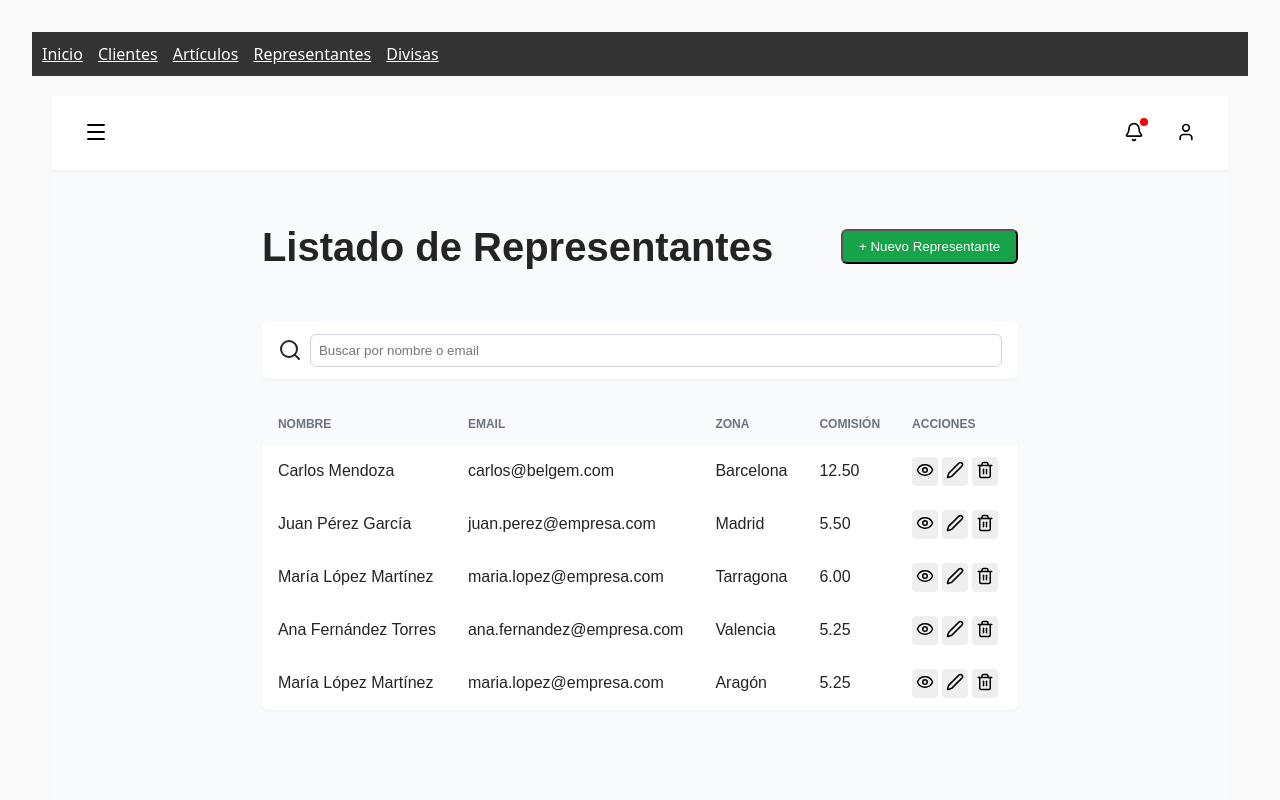
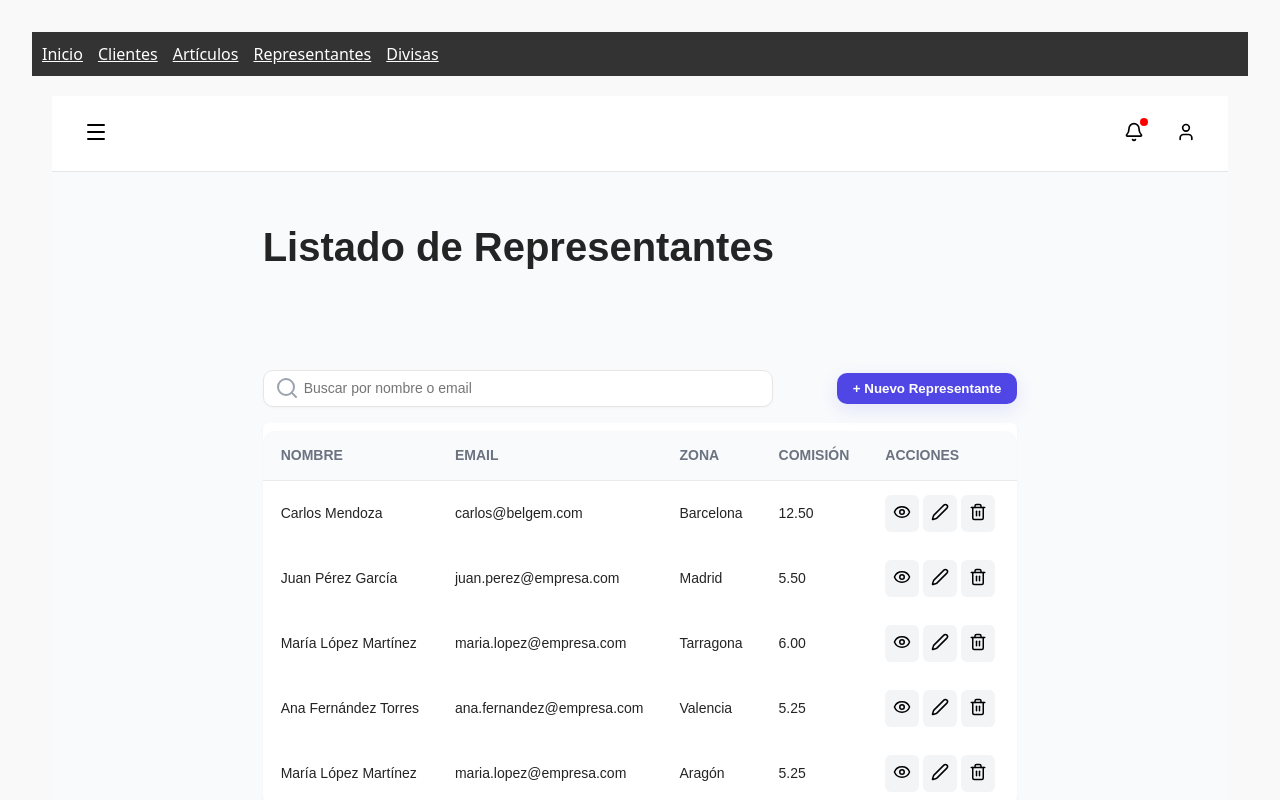
Before and after one commit to Anqi-21Y/Practica_Belgem_Front, a React (Vite) app: page /representantes in a window 1280 px wide. Shown: the top 800 px of the page. Built offline with nearby package versions, Linux system fonts and the light colour scheme.

Commit message:
feat(representantes): search input y estilo lupa igual que Artículos

```diff
--- a/src/pages/Representantes.jsx
+++ b/src/pages/Representantes.jsx
@@ -1,6 +1,6 @@
 import React, { useState } from "react";
 import { Eye, Edit2, Trash2, Search } from 'lucide-react';
-import { Home, Package, Users, DollarSign, Menu, Bell, User } from 'lucide-react';
+import {  Menu, Bell, User } from 'lucide-react';
 import './representantes.css';
 
 
@@ -8,7 +8,6 @@ export default function ListaRepresentantes() {
 
   //Inicializar el estado del cuadro de búsqueda a una cadena vacía
   const [search, setSearch] = useState('');
-
   const [sidebarOpen, setSidebarOpen] = useState(false);
 
   //datos de la lista(iniciar la lista y guardar todos los datos de repres)
@@ -130,14 +129,122 @@ export default function ListaRepresentantes() {
     setShowForm(true);
   };
 
+    // estilos locales para que la lupa sea igual que Articulos
+     const styles = `
+    /* Contenedor central (igual que la tarjeta de Artículos) */
+    .page-card {
+      max-width: 980px; /* CAMBIO: ancho de la 'card' principal; ajústalo si quieres */
+      margin: 0 auto;   /* CAMBIO: centra todo */
+      padding: 24px;    /* espacio interior similar a Artículos */
+    }
 
+    /* Toolbar: buscador + botón (responsive) */
+    .toolbar {
+      display: flex;
+      flex-direction: column;
+      gap: 1rem;
+      align-items: stretch;
+      margin-bottom: 1rem;
+    }
+    @media (min-width: 640px) {
+      .toolbar {
+        flex-direction: row;
+        align-items: center;
+        justify-content: space-between;
+      }
+    }
+
+    /* Search: reproduce exactamente la lupa de Artículos */
+    .search-container {
+      position: relative;
+      width: 100%;
+      max-width: 600px; /* CAMBIO: controla ancho del input, ajústalo */
+    }
+    @media (min-width: 640px) {
+      .search-container { width: 60%; } /* en pantallas >=640px ocupa 60% del page-card */
+    }
+
+    .search-icon {
+      position: absolute;
+      left: 0.75rem; /* same as left-3 */
+      top: 50%;
+      transform: translateY(-50%);
+      color: #9ca3af; /* gray-400 */
+      pointer-events: none;
+    }
+
+    .search-input {
+      width: 100%;
+      padding: 0.6rem 1rem 0.6rem 2.5rem; /* pl-10 pr-4 py-2 -> control de altura */
+      border: 1px solid #e6e6e6; /* ligero */
+      border-radius: 10px; /* rounded-lg más suave */
+      box-shadow: 0 1px 2px rgba(0,0,0,0.03);
+      transition: border-color 0.15s, box-shadow 0.15s;
+      font-size: 14px;
+      background-color: #fff;
+      outline: none;
+    }
+    .search-input:focus {
+      border-color: #4f46e5; /* morado */
+      box-shadow: 0 8px 20px rgba(79,70,229,0.06);
+    }
+
+    /* Botón nuevo: igual color y tamaño que Artículos */
+    .btn-new {
+      display: inline-flex;
+      align-items: center;
+      gap: 0.5rem;
+      padding: 8px 16px;
+      border-radius: 10px;
+      background-color: #4f46e5; /* morado igual que Artículos */
+      color: white;
+      border: none;
+      font-weight: 600;
+      cursor: pointer;
+      box-shadow: 0 6px 18px rgba(79,70,229,0.12);
+      white-space: nowrap;
+    }
+
+    /* Card para la tabla: sombra/rounded igual que Artículos */
+    .table-card {
+      background-color: #fff;
+      border-radius: 12px;
+      box-shadow: 0 20px 25px -5px rgba(0,0,0,0.08);
+      overflow: hidden;
+      margin-top: 8px;
+    }
+
+    .table-card table {
+      width: 100%;
+      border-collapse: collapse;
+    }
+
+    .table-card thead {
+      background-color: #f9fafb;
+      border-bottom: 1px solid #eaeaea;
+    }
+
+    .table-card th, .table-card td {
+      padding: 14px 18px;
+      text-align: left;
+      font-size: 14px;
+    }
+
+    .table-card tbody tr:nth-child(odd) td {
+      background: transparent;
+    }
+
+    .action-buttons { display:flex; gap:8px; justify-content:flex-end; }
+    .btn-action { border-radius:6px; padding:8px; border:none; background:#f3f4f6; cursor:pointer; }
+  `;
 
   return (
 
+
     <div className="layout_Repre">
+      <style>{styles}</style>
 
-
-      {/* Main */}
+      {/* MAIN */}
       <div className="main">
         <header className="header">
           <button onClick={() => setSidebarOpen(!sidebarOpen)} className="icon-btn">
@@ -157,23 +264,41 @@ export default function ListaRepresentantes() {
 
         <main className="content">
           <div className="content-header">
+
             <h1>Listado de Representantes</h1>
-            <button className="btn-green" onClick={handleNew}>+ Nuevo Representante</button>
           </div>
 
           {/* Search */}
-          <div className="search-box">
+          {/* PAGE-CARD centra la zona (igual a Artículos) */}
+          <div className="page-card"></div>
+
+          {/* TOOLBAR contiene buscador y botón alineado como Artículos */}
+          <div className="toolbar">
+            <div className="search-container">
+              {/* Icono lupa con posición absoluta */}
               <Search className="search-icon" />
+              {/* Input con la clase .search-input (nuevo estilo) */}
               <input
                 type="text"
                 placeholder="Buscar por nombre o email"
                 value={search}
                 onChange={(e) => setSearch(e.target.value)}
+                className="search-input"
               />
             </div>
 
+            {/* Boton nuevo a la derecha en desktop (queda debajo en mobile) */}
+            <div style={{ display: 'flex', justifyContent: 'flex-end' }}>
+                <button className="btn-new" onClick={handleNew}>+ Nuevo Representante</button>
+              </div>
+            </div>
+
+
+
           {/* Table */}
           <div className="table-container">
+          <div className="table-card">
+
             <table>
               <thead>
                 <tr>
@@ -206,6 +331,7 @@ export default function ListaRepresentantes() {
                 ))}
               </tbody>
             </table>
+            </div>
 
             {filteredRepresentantes.length === 0 && (
               <div className="no-data">No se encontraron representantes</div>
```
Lines whose indentation alone changed are shown as unchanged.
